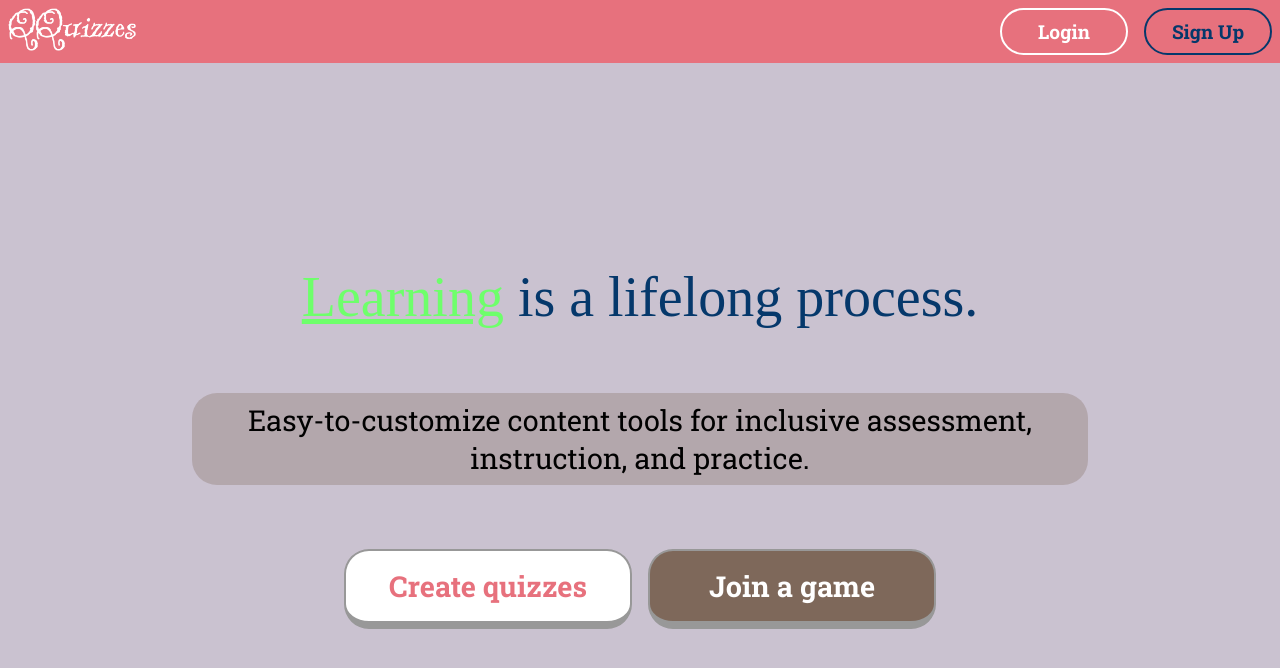
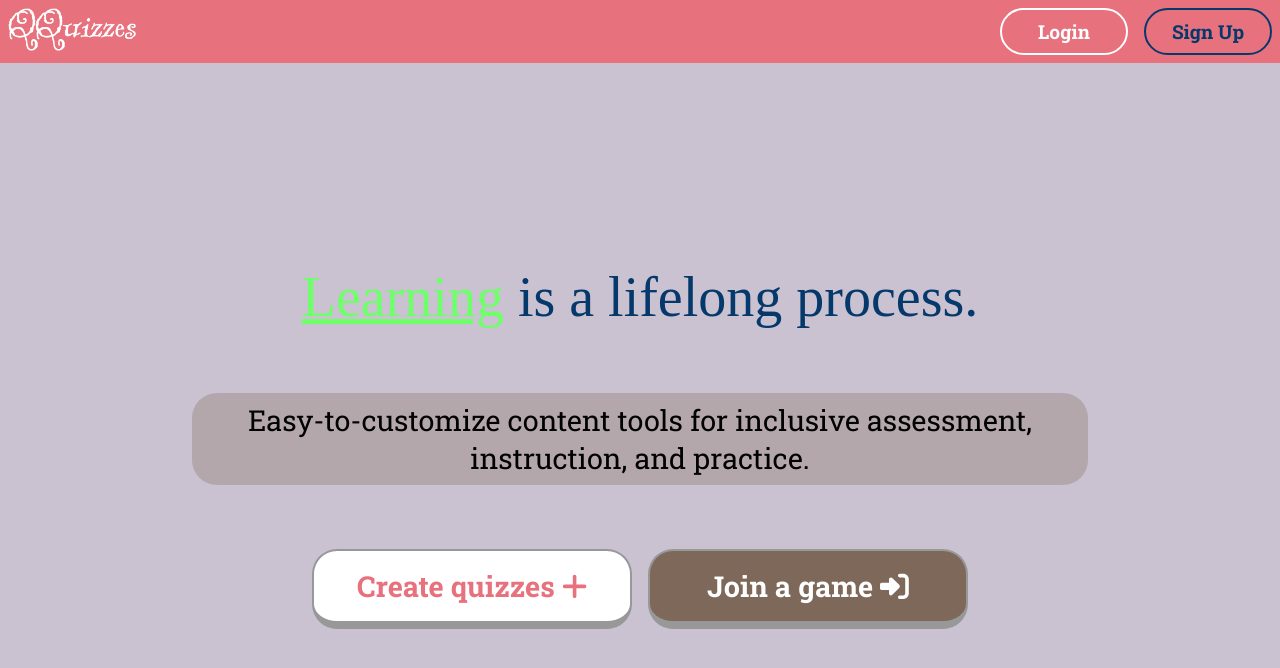
Before and after one commit to NhatPhucNguyen/QQuizzes_Frontend_React, a React (Vite) app: page / in a window 1280 px wide. Shown: the top 668 px of the page. Built offline with nearby package versions, Linux system fonts and the light colour scheme; a web font is replaced by a local one.

Commit message:
set up font-awesome, add icons for buttons

```diff
--- a/package.json
+++ b/package.json
@@ -10,6 +10,11 @@
     "preview": "vite preview"
   },
   "dependencies": {
+    "@fortawesome/fontawesome-svg-core": "^6.4.0",
+    "@fortawesome/free-regular-svg-icons": "^6.4.0",
+    "@fortawesome/free-solid-svg-icons": "^6.4.0",
+    "@fortawesome/react-fontawesome": "^0.2.0",
+    "babel-plugin-macros": "^3.1.0",
     "react": "^18.2.0",
     "react-dom": "^18.2.0",
     "react-router-dom": "^6.14.1",
--- a/src/pages/Home.tsx
+++ b/src/pages/Home.tsx
@@ -3,6 +3,8 @@ import Layout from "../components/Layout";
 import Introduction from "../components/Introduction";
 import { devices } from "../utils/devices";
 import Navbar from "../components/Navbar";
+import { faPlus, faRightToBracket } from "@fortawesome/free-solid-svg-icons";
+import { FontAwesomeIcon } from "@fortawesome/react-fontawesome";
 const Container = styled.div`
     display: flex;
     flex-direction: column;
@@ -27,7 +29,7 @@ const CreateButton = styled.button`
     border: 2px solid #989898;
     border-bottom: 8px solid #989898;
     background-color: #ffffff;
-    width: 18rem;
+    width: 20rem;
     height: 5rem;
     color: #e7717d;
     font-size: 1.8rem;
@@ -43,8 +45,8 @@ const CreateButton = styled.button`
     }
     @media only screen and (${devices.phones}) {
         font-size: 1.2rem;
-        width: 9rem;
-        padding: 0rem;
+        width:9rem;
+        padding: 0.2rem;
     }
 `;
 const JoinGameButton = styled(CreateButton)`
@@ -58,8 +60,10 @@ const Home = () => {
             <Container>
                 <Introduction />
                 <ButtonContainer>
-                    <CreateButton>Create quizzes</CreateButton>
-                    <JoinGameButton>Join a game</JoinGameButton>
+                    <CreateButton>
+                        Create quizzes <FontAwesomeIcon icon={faPlus} />
+                    </CreateButton>
+                    <JoinGameButton>Join a game <FontAwesomeIcon icon={faRightToBracket} /></JoinGameButton>
                 </ButtonContainer>
             </Container>
         </Layout>
```
Also changed, not shown: 1 other file (tests, documents, lock files or other folders).
